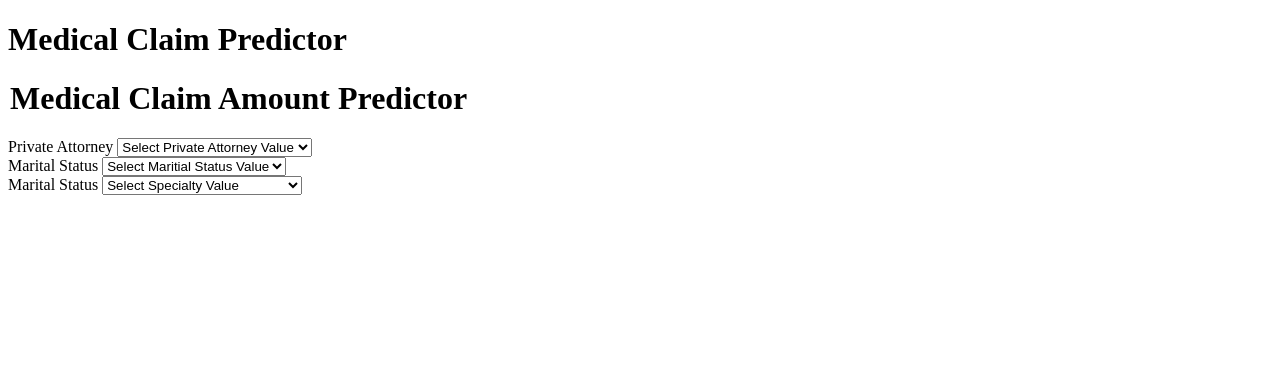
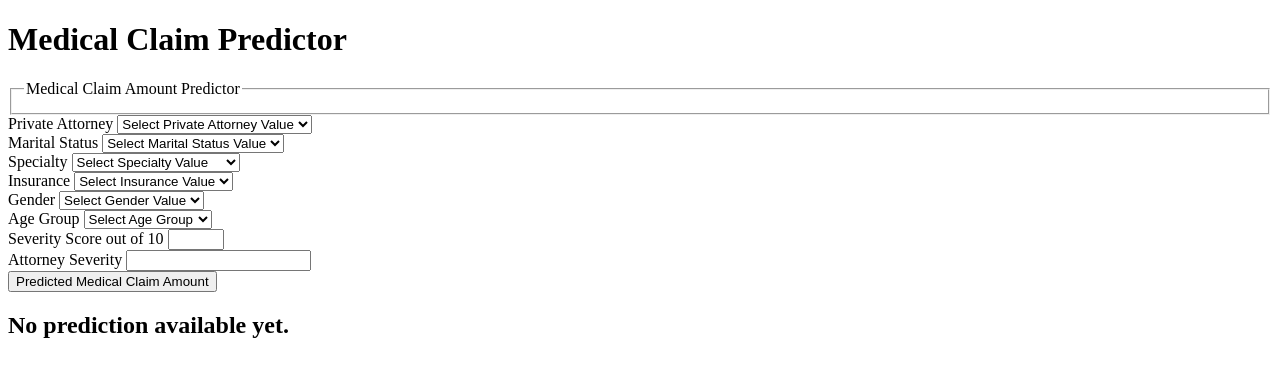
Before and after one commit to newguy7/medical_claim, a Flask app: template templates/home.html in a window 1280 px wide. Shown: the top 377 px of the page. Run offline with Flask 3, Linux system fonts and the light colour scheme; the template is opened without the code that fills it, so the values that code supplies are empty.

Commit message:
Added home and index page

```diff
--- a/application.py
+++ b/application.py
@@ -26,7 +26,7 @@ def predict_datapoint():
             Insurance = request.form.get('Insurance'),
             Gender = request.form.get('Gender'),
             Age_Group = request.form.get('Age_Group'),
-            Severity_Category = request.form.get('Severity_Category'),
+            Severity = int(request.form.get('Severity')),
             Attorney_Severity = int(request.form.get('Attorney_Severity'))
         )
         pred_df = data.get_data_as_data_frame()
--- a/templates/home.html
+++ b/templates/home.html
@@ -6,16 +6,18 @@
     <title>Medical Claim Estimator</title>
 </head>
 <body>
-    <div class="'login">
+    <div class="login">
         <h1>Medical Claim Predictor</h1>
 
-        <form action="{{url_for('predict_datapoint')}}" method="post">
-            <h1>
+        <form id="predictionForm" action="{{url_for('predict_datapoint')}}" method="post">
+            <fieldset>
                 <legend>Medical Claim Amount Predictor</legend>
-            </h1>
+            </fieldset>
+            <input type="hidden" name="csrf_token" value="{{ csrf_token() }}">
+
             <div class="mb-3">
                 <label class="form-label">Private Attorney</label>
-                <select class="form-control" name="Private_Attorney" placeholder="Enter 0 for No & 1 for Yes" required>
+                <select class="form-control" id="PrivateAttorney" name="Private_Attorney" required>
                     <option class="placeholder" selected disabled value="">Select Private Attorney Value</option>
                     <option value="0">
                         No Private Attorney
@@ -27,8 +29,8 @@
             </div>
             <div class="mb-3">
                 <label class="form-label">Marital Status</label>
-                <select class="form-control" name="Marital_Status" placeholder="Enter your Maritial Status" required>
-                    <option class="placeholder" selected disabled value="">Select Maritial Status Value</option>
+                <select class="form-control" name="Marital_Status" required>
+                    <option class="placeholder" selected disabled value="">Select Marital Status Value</option>
                     <option value="0">
                         Divorced
                     </option>
@@ -47,8 +49,8 @@
                 </select>
             </div>
             <div class="mb-3">
-                <label class="form-label">Marital Status</label>
-                <select class="form-control" name="Specialty" placeholder="Enter Specialty of the physician" required>
+                <label class="form-label">Specialty</label>
+                <select class="form-control" name="Specialty" required>
                     <option class="placeholder" selected disabled value="">Select Specialty Value</option>
                     <option value="Family Practice">
                         Family Practice
@@ -104,12 +106,103 @@
                     <option value="Physical Medicine">
                         Physical Medicine
                     </option>
-                    <option value="Plastic Surgeon' 'Dermatology">
-                        Plastic Surgeon' 'Dermatology
+                    <option value="Plastic Surgeon">
+                        Plastic Surgeon
+                    </option>
+                    <option value="Dermatology">
+                        Dermatology
                     </option>
                 </select>
             </div>
+            <div class="mb-3">
+                <label class="form-label">Insurance</label>
+                <select class="form-control" name="Insurance" required>
+                    <option class="placeholder" selected disabled value="">Select Insurance Value</option>
+                    <option value="Private">
+                        Private
+                    </option>
+                    <option value="No Insurance">
+                        No Insurance
+                    </option>
+                    <option value="Unknown">
+                        Unknown
+                    </option>
+                    <option value="Medicare/Medicaid">
+                        Medicare/Medicaid
+                    </option>
+                </select>
+            </div>
+            <div class="mb-3">
+                <label class="form-label">Gender</label>
+                <select class="form-control" name="Gender" required>
+                    <option class="placeholder" selected disabled value="">Select Gender Value</option>
+                    <option value="Female">
+                        Female
+                    </option>
+                    <option value="Male">
+                        Male
+                    </option>
+                </select>
+            </div>
+            <div class="mb-3">
+                <label class="form-label">Age Group</label>
+                <select class="form-control" name="Age_Group" required>
+                    <option class="placeholder" selected disabled value="">Select Age Group</option>
+                    <option value="0-20">
+                        0-20
+                    </option>
+                    <option value="21-40">
+                        21-40
+                    </option>
+                    <option value="41-60">
+                        41-60
+                    </option>
+                    <option value="61-80">
+                        61-80
+                    </option>
+                    <option value="80+">
+                        80+
+                    </option>
+                </select>
+            </div>
+            <div class="mb-3">
+                <label class="form-label">Severity Score out of 10</label>
+                <input class="form-control" type="number" id="Severity" name="Severity"
+                    min='1' max='10' required />
+            </div>
+
+            <div class="mb-3">
+                <label class="form-label">Attorney Severity</label>
+                <input class="form-control" type="number" id="AttorneySeverity" name="Attorney_Severity"
+                       readonly />
+            </div>
+
+            <div class="mb-3">
+                <input class="btn btn-primary" type="submit" value="Predicted Medical Claim Amount" />
+            </div>
         </form>
+
+        <script>
+            document.addEventListener('input', function () {
+                const privateAttorney = document.getElementById('PrivateAttorney').value;
+                const severity = document.getElementById('Severity').value;
+
+                // Calculate Attorney Severity if both fields have valid inputs
+                if (!isNaN(privateAttorney) && !isNaN(severity) && privateAttorney !== "" && severity !== "") {
+                    const attorneySeverity = parseInt(privateAttorney) * parseInt(severity);
+                    document.getElementById('AttorneySeverity').value = attorneySeverity;
+                } else {
+                    document.getElementById('AttorneySeverity').value = "";
+                }
+            });
+        </script>
+        <h2>
+            {% if results %}
+                The prediction is {{ results }}
+            {% else %}
+                No prediction available yet.
+            {% endif %}
+        </h2>
     </div>
 </body>
 </html>
```
Also changed, not shown: src/components/data_transformation.py (+2 -7 lines), 1 other file.
